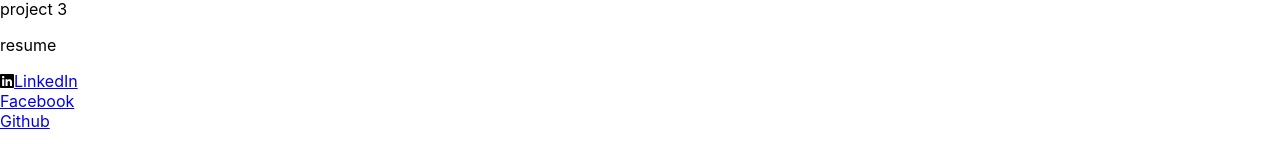
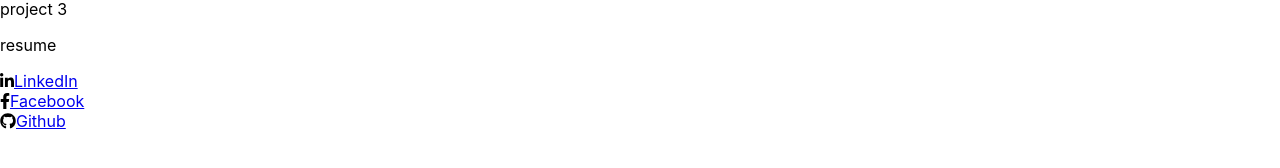
Before and after one commit to ejpijoan/myPortfolio, a React (Create React App) app: page / in a window 1280 px wide. Shown: the part 456-624 px from the top of the page. Built offline with nearby package versions, Linux system fonts and the light colour scheme.

Commit message:
displays icons for social media in socials component

```diff
--- a/src/components/Socials.js
+++ b/src/components/Socials.js
@@ -4,11 +4,13 @@ import { FontAwesomeIcon } from '@fortawesome/react-fontawesome'
 function Socials () {
     return (
         <div>
-            <FontAwesomeIcon icon={['fab', 'linkedin']} />
+            <FontAwesomeIcon icon={['fab', 'linkedin-in']} />
             <a href='https://www.linkedin.com/in/emiko-nagasawa-pijoan/'>LinkedIn</a>
             <br/>
+            <FontAwesomeIcon icon={['fab', 'facebook-f']} />
             <a href='https://www.facebook.com/emiko.nagasawapijoan'>Facebook</a>
             <br/>
+            <FontAwesomeIcon icon={['fab', 'github']} />
             <a href='https://github.com/Emi691'>Github</a>
         </div>
     )
```
